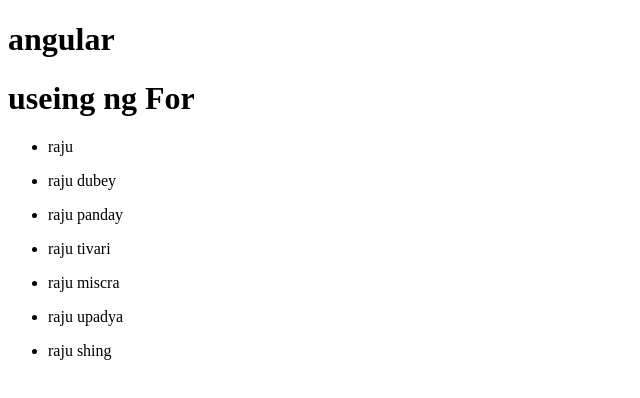
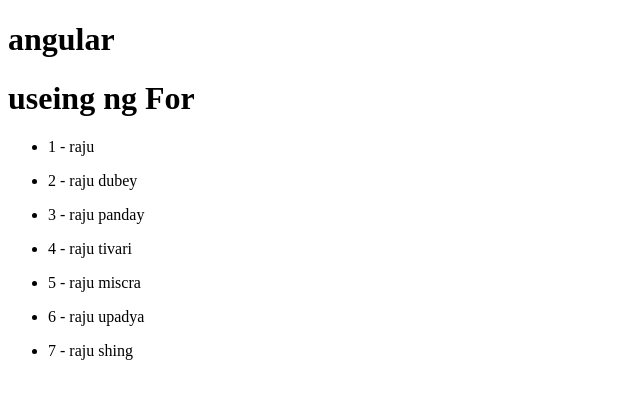
Before and after one commit to Gyanendra777/angular, an Angular app: page / in a window 1280 px wide. Shown: the top 398 px of the page, without its empty margins (0-640 px from the left). Built offline with nearby package versions, Linux system fonts and the light colour scheme.

Commit message:
creat ngFor ko mum component se data ko hum view ki or late he or so kr dete h yh component me [] ke throw save hota h .........isme dusra let h vah se joda gya  h jiske throw hm li me 1 2 3 4 data ke age number lgate h.......

```diff
--- a/src/app/app.component.html
+++ b/src/app/app.component.html
@@ -1,6 +1,6 @@
 
 <h1>{{title}}</h1>
 <h1>useing ng For</h1>
-<ul *ngFor="let p of student">
-  <li>{{p.name}}</li>
+<ul *ngFor="let p of student; let i=index">
+  <li> {{i+1}} - {{p.name}}</li>
 </ul>
```
